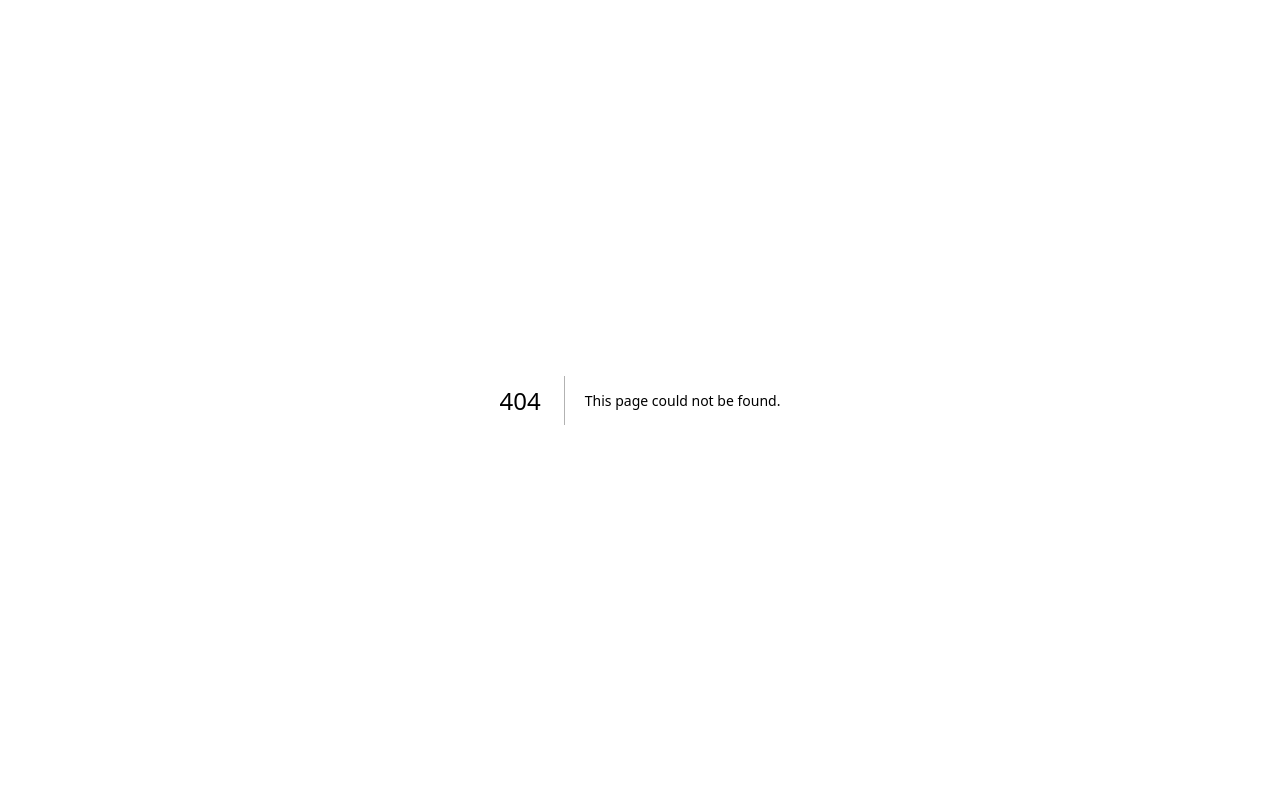
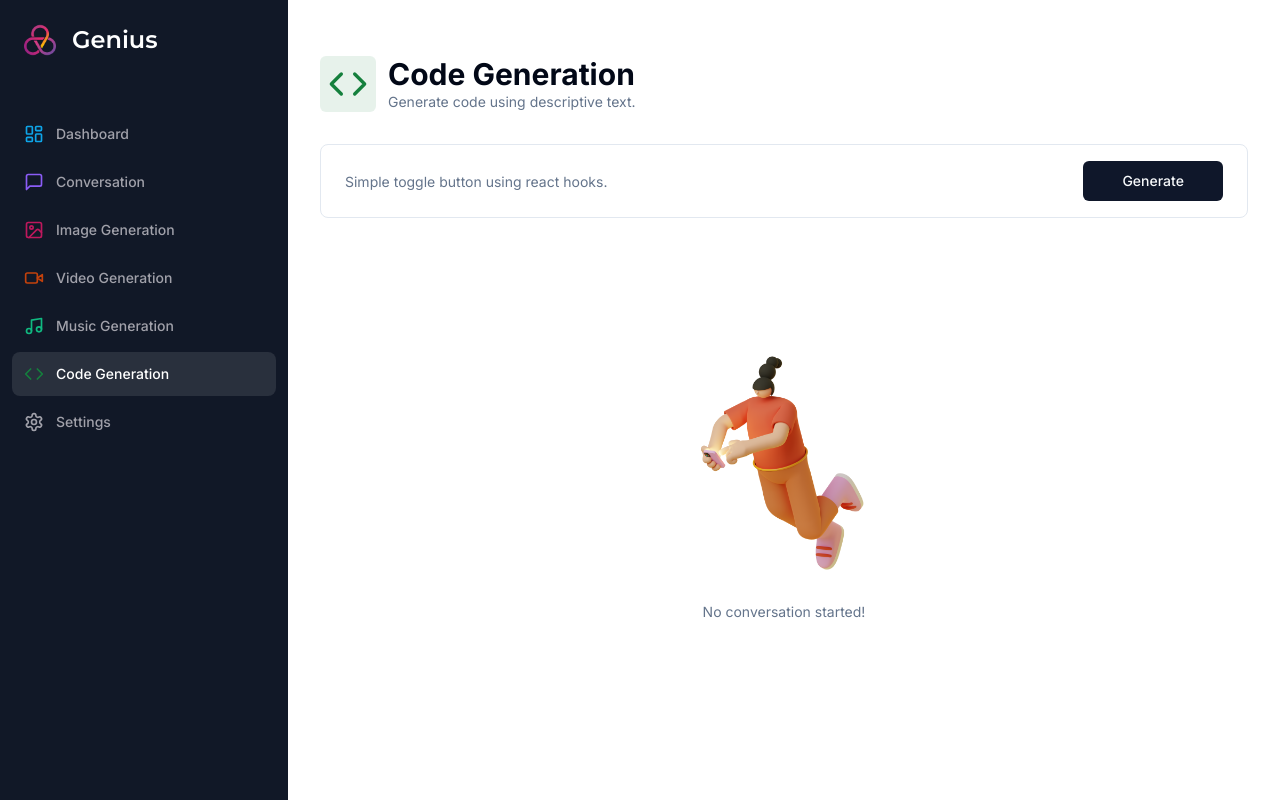
Before and after one commit to FahadAliSheikh/genius-sass, a Next.js app: page /code in a window 1280 px wide. Before the commit this address had no page. Built offline with nearby package versions, Linux system fonts and the light colour scheme.

Commit message:
initial work on code generated started

```diff
--- /dev/null
+++ b/app/(dashboard)/(routes)/code/constants.ts
@@ -0,0 +1,5 @@
+import * as z from "zod";
+
+export const formSchema = z.object({
+  prompt: z.string().min(1, { message: "Prompt is required!" }),
+});
--- /dev/null
+++ b/app/(dashboard)/(routes)/code/page.tsx
@@ -0,0 +1,125 @@
+"use client";
+import axios from "axios";
+import * as z from "zod";
+import { Code } from "lucide-react";
+import { Heading } from "@/components/Heading";
+import React, { useState } from "react";
+import { useForm } from "react-hook-form";
+import { zodResolver } from "@hookform/resolvers/zod";
+import { formSchema } from "./constants";
+import { Form, FormControl, FormField, FormItem } from "@/components/ui/form";
+import { Input } from "@/components/ui/input";
+import { Button } from "@/components/ui/button";
+import { useRouter } from "next/navigation";
+import { ChatCompletionRequestMessage } from "openai";
+import { Empty } from "@/components/Empty";
+import { Loader } from "@/components/Loader";
+import { cn } from "@/lib/utils";
+import { UserAvatar } from "@/components/user-avatar";
+import { BotAvatar } from "@/components/bot-avatar";
+
+const CodePage = () => {
+  const router = useRouter();
+  const [messages, setMessages] = useState<ChatCompletionRequestMessage[]>([]);
+  const form = useForm<z.infer<typeof formSchema>>({
+    resolver: zodResolver(formSchema),
+    defaultValues: {
+      prompt: "",
+    },
+  });
+  const isLoading = form.formState.isSubmitting;
+  const onSubmit = async (values: z.infer<typeof formSchema>) => {
+    console.log(values);
+
+    try {
+      const userMessage: ChatCompletionRequestMessage = {
+        role: "user",
+        content: values.prompt,
+      };
+      const newMessages = [...messages, userMessage];
+
+      const response = await axios.post("/api/code", {
+        messages: newMessages,
+      });
+      setMessages((current) => [...current, userMessage, response.data]);
+
+      form.reset();
+    } catch (error: any) {
+      // TODO Open pro modal
+      console.log(error);
+    } finally {
+      router.refresh();
+    }
+  };
+  return (
+    <div>
+      <Heading
+        title="Code Generation"
+        description="Generate code using descriptive text."
+        icon={Code}
+        iconColor="text-green-700"
+        bgColor="bg-green-700/10"
+      />
+      <div className="px-4 lg:px-8">
+        <div>
+          <Form {...form}>
+            <form
+              onSubmit={form.handleSubmit(onSubmit)}
+              className="rounded-lg border w-full p-4 px-3 md:px-6 focus-within:shadow-sm grid grid-cols-12 gap-2"
+            >
+              <FormField
+                name="prompt"
+                render={({ field }) => (
+                  <FormItem className="col-span-12 lg:col-span-10">
+                    <FormControl className="m-0 p-0">
+                      <Input
+                        className="border-0  outline-none focus-visible:ring-0 focus-visible:ring-transparent"
+                        disabled={isLoading}
+                        placeholder="Simple toggle button using react hooks."
+                        {...field}
+                      />
+                    </FormControl>
+                  </FormItem>
+                )}
+              />
+              <Button
+                className="col-span-12 lg:col-span-2 w-full "
+                disabled={isLoading}
+              >
+                Generate
+              </Button>
+            </form>
+          </Form>
+        </div>
+        <div className="space-y-4 mt-4">
+          {isLoading && (
+            <div className="p-8 rounded-lg w-full flex items-center justify-between bg-muted">
+              <Loader />
+            </div>
+          )}
+          {messages.length === 0 && !isLoading && (
+            <Empty label="No conversation started!" />
+          )}
+          <div className="flex flex-col-reverse gap-y-4">
+            {messages.map((message) => (
+              <div
+                key={message.content}
+                className={cn(
+                  "p-8 w-full flex items-start gap-x-8 rounded-lg",
+                  message.role === "user"
+                    ? "bg-white border border-black/10"
+                    : "bg-muted"
+                )}
+              >
+                {message.role === "user" ? <UserAvatar /> : <BotAvatar />}
+                <p className="text-sm">{message.content}</p>
+              </div>
+            ))}
+          </div>
+        </div>
+      </div>
+    </div>
+  );
+};
+
+export default CodePage;
--- /dev/null
+++ b/app/api/code/route.ts
@@ -0,0 +1,59 @@
+import { auth } from "@clerk/nextjs";
+import { NextResponse } from "next/server";
+import { ChatCompletionRequestMessage, Configuration, OpenAIApi } from "openai";
+
+// import { checkSubscription } from "@/lib/subscription";
+// import { incrementApiLimit, checkApiLimit } from "@/lib/api-limit";
+
+const configuration = new Configuration({
+  apiKey: process.env.OPENAI_API_KEY,
+});
+
+const openai = new OpenAIApi(configuration);
+const instructionMessage: ChatCompletionRequestMessage = {
+  role: "system",
+  content:
+    "You are code generator. You must answer only in markdown snippets. Use code comments for explanations.",
+};
+export async function POST(req: Request) {
+  try {
+    const { userId } = auth();
+    const body = await req.json();
+    const { messages } = body;
+
+    if (!userId) {
+      return new NextResponse("Unauthorized", { status: 401 });
+    }
+
+    if (!configuration.apiKey) {
+      return new NextResponse("OpenAI API Key not configured.", {
+        status: 500,
+      });
+    }
+
+    if (!messages) {
+      return new NextResponse("Messages are required", { status: 400 });
+    }
+
+    // const freeTrial = await checkApiLimit();
+    // const isPro = await checkSubscription();
+
+    // if (!freeTrial && !isPro) {
+    //   return new NextResponse("Free trial has expired. Please upgrade to pro.", { status: 403 });
+    // }
+
+    const response = await openai.createChatCompletion({
+      model: "gpt-3.5-turbo",
+      messages: [instructionMessage, ...messages],
+    });
+
+    // if (!isPro) {
+    //   await incrementApiLimit();
+    // }
+
+    return NextResponse.json(response.data.choices[0].message);
+  } catch (error) {
+    console.log("[CODE_ERROR]", error);
+    return new NextResponse("Internal Error", { status: 500 });
+  }
+}
```
